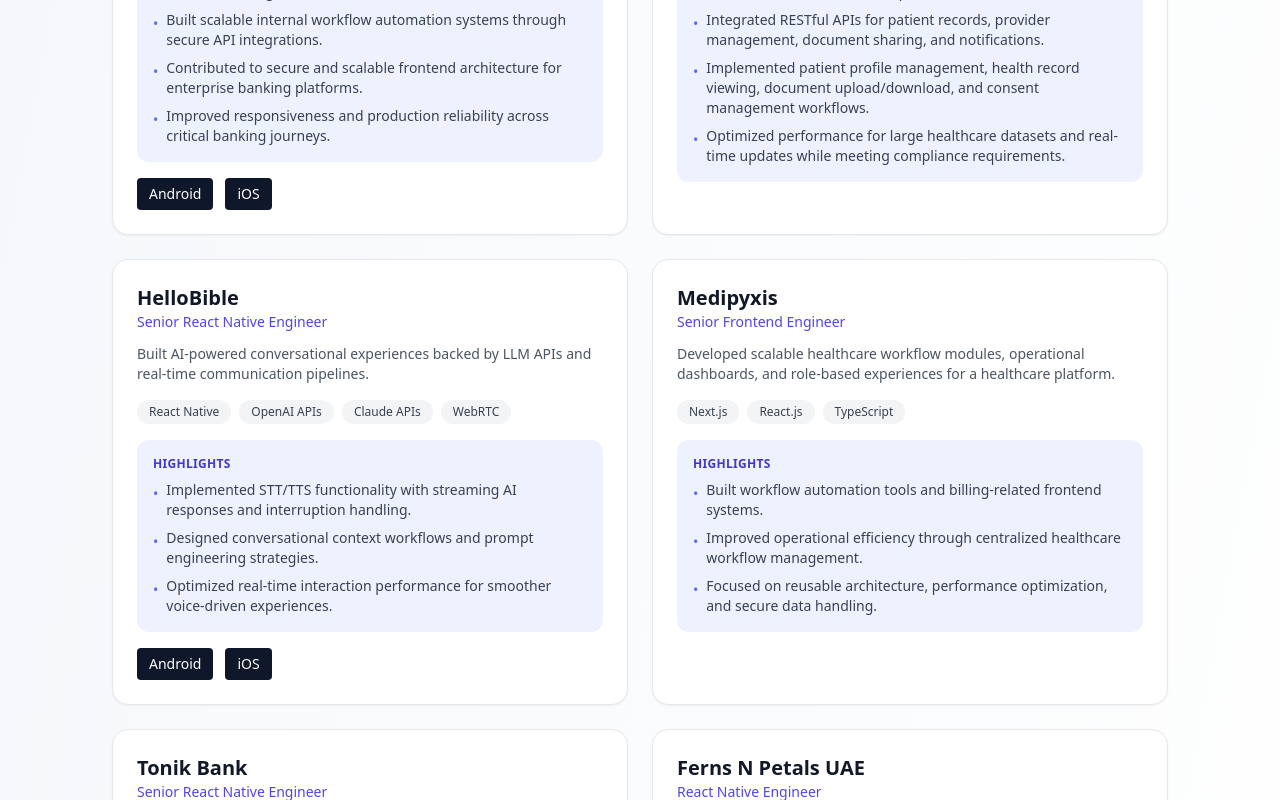
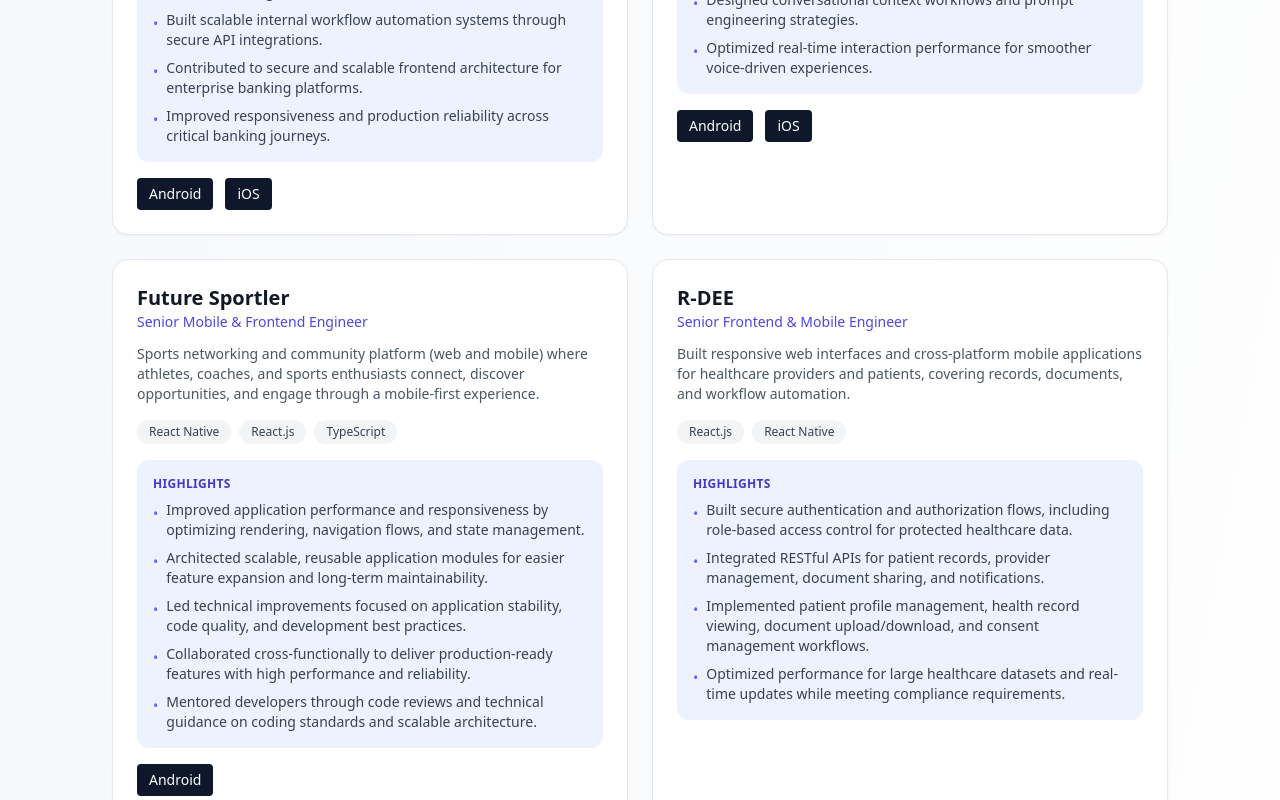
Before and after one commit to manpreetsingh3215/manpreet-portfolio, a Next.js app: page / in a window 1280 px wide. Shown: the part 4480-5280 px from the top of the page. Built offline with nearby package versions, Linux system fonts and the light colour scheme.

Commit message:
added new project

```diff
--- a/app/page.tsx
+++ b/app/page.tsx
@@ -212,19 +212,6 @@
     ],
   },
   {
-    title: "R-DEE",
-    role: "Senior Frontend & Mobile Engineer",
-    summary:
-      "Built responsive web interfaces and cross-platform mobile applications for healthcare providers and patients, covering records, documents, and workflow automation.",
-    techStack: ["React.js", "React Native"],
-    highlights: [
-      "Built secure authentication and authorization flows, including role-based access control for protected healthcare data.",
-      "Integrated RESTful APIs for patient records, provider management, document sharing, and notifications.",
-      "Implemented patient profile management, health record viewing, document upload/download, and consent management workflows.",
-      "Optimized performance for large healthcare datasets and real-time updates while meeting compliance requirements.",
-    ],
-  },
-  {
     title: "HelloBible",
     role: "Senior React Native Engineer",
     summary:
@@ -244,6 +231,39 @@
         label: "iOS",
         href: "https://apps.apple.com/us/app/hellobible-bible-chat/id6502768944",
       },
+    ],
+  },
+  {
+    title: "Future Sportler",
+    role: "Senior Mobile & Frontend Engineer",
+    summary:
+      "Sports networking and community platform (web and mobile) where athletes, coaches, and sports enthusiasts connect, discover opportunities, and engage through a mobile-first experience.",
+    techStack: ["React Native", "React.js", "TypeScript"],
+    highlights: [
+      "Improved application performance and responsiveness by optimizing rendering, navigation flows, and state management.",
+      "Architected scalable, reusable application modules for easier feature expansion and long-term maintainability.",
+      "Led technical improvements focused on application stability, code quality, and development best practices.",
+      "Collaborated cross-functionally to deliver production-ready features with high performance and reliability.",
+      "Mentored developers through code reviews and technical guidance on coding standards and scalable architecture.",
+    ],
+    links: [
+      {
+        label: "Android",
+        href: "https://play.google.com/store/apps/details?id=com.future_sportler&hl=en_IN",
+      },
+    ],
+  },
+  {
+    title: "R-DEE",
+    role: "Senior Frontend & Mobile Engineer",
+    summary:
+      "Built responsive web interfaces and cross-platform mobile applications for healthcare providers and patients, covering records, documents, and workflow automation.",
+    techStack: ["React.js", "React Native"],
+    highlights: [
+      "Built secure authentication and authorization flows, including role-based access control for protected healthcare data.",
+      "Integrated RESTful APIs for patient records, provider management, document sharing, and notifications.",
+      "Implemented patient profile management, health record viewing, document upload/download, and consent management workflows.",
+      "Optimized performance for large healthcare datasets and real-time updates while meeting compliance requirements.",
     ],
   },
   {
```
